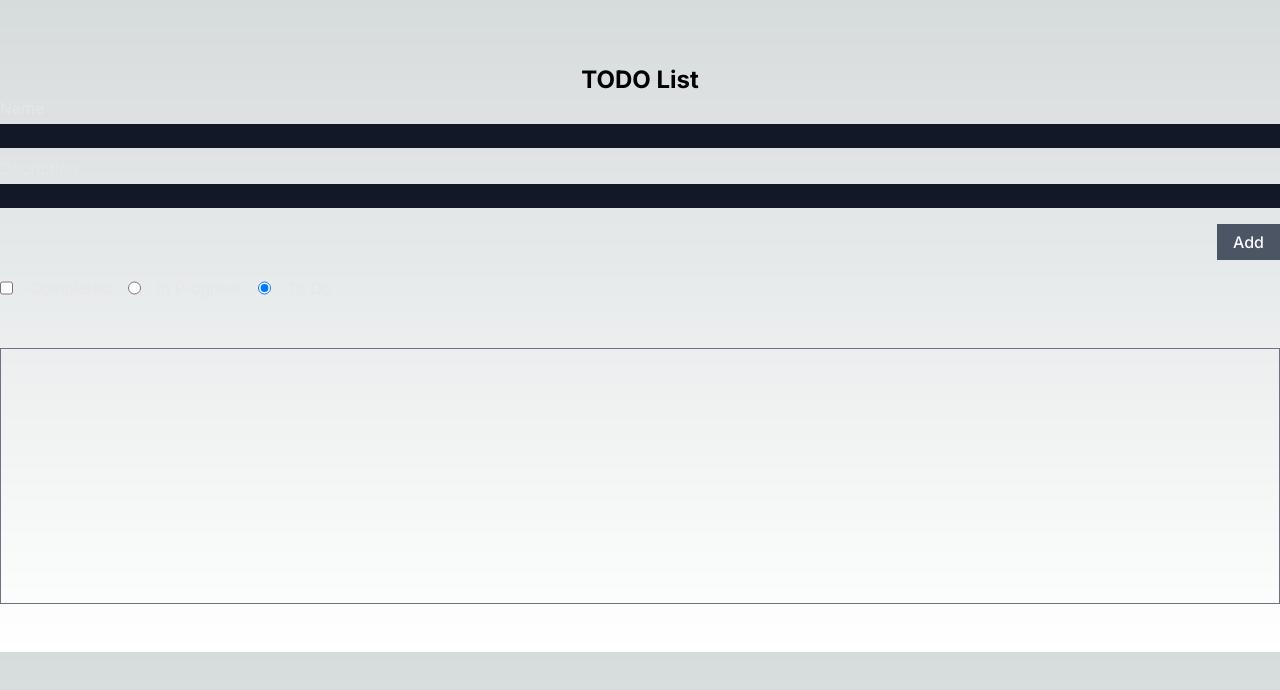
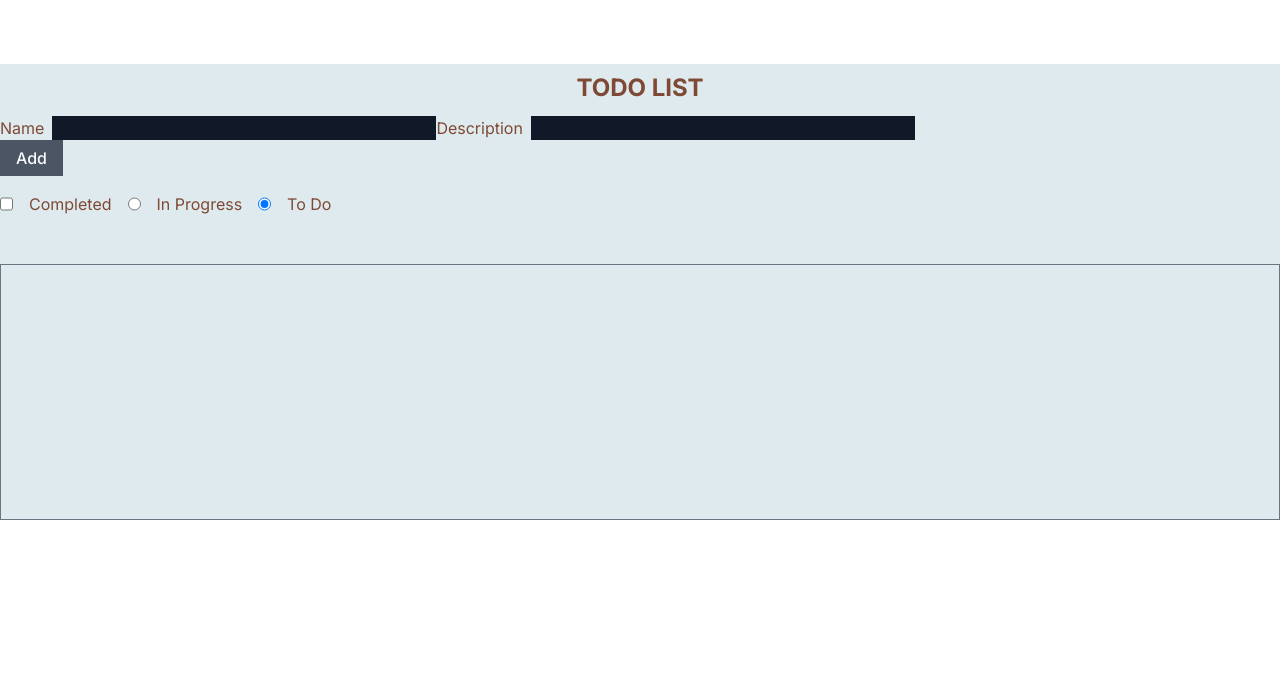
Before and after one commit to sameera222/todolist_task_manager, a Next.js app: page / in a window 1280 px wide. Shown: the top 690 px of the page. Built offline with nearby package versions, Linux system fonts and the light colour scheme.

Commit message:
chore: add styling to the todo list

```diff
--- a/app/components/ToDoList.tsx
+++ b/app/components/ToDoList.tsx
@@ -1,20 +1,19 @@
-'use client';
+"use client";
 
 import { observer } from "mobx-react-lite";
 import React, { ChangeEvent, useState } from "react";
 import { useMst } from "../models/Root";
 import Button from "./Button";
 
-const Cart = observer(() => {
+const ToDoList = observer(() => {
   const { cart } = useMst();
 
   const [name, setName] = useState("");
-  const [description, setDescription] = useState('')
-  const [price, setPrice] = useState(20);
+  const [description, setDescription] = useState("");
   const [status, setStatus] = useState("todo");
 
   const isDisabled = () => {
-    return name === "" || price === 0;
+    return name === "" || description === "";
   };
 
   const handleEditItem = (item: any, newName: string) => {
@@ -35,13 +34,19 @@ const Cart = observer(() => {
   };
 
   return (
-    <div className="w-full mx-auto mt-16">
-      <p className="text-2xl font-bold text-center">TODO List</p>
-      <label className="block">
-        <span className="text-gray-200">Name</span>
+    <div className="w-full mx-auto mt-16 bg-[#deeaee]">
+        <p className="text-2xl font-bold text-center text-[#7e4a35] p-2">
+          TODO LIST
+        </p>
+
+      <div>
+        <label className="flex-grow">
+          <span className="text-[#7e4a35]">Name</span>
           <input
             type="text"
-          className="block w-full mt-1 bg-gray-900 focus:ring-orange-500 focus:border-orange-500"
+            name="name"
+            id='name'
+            className="w-96 ml-2 mt-1 bg-gray-900 focus:ring-orange-500 focus:border-orange-500"
             value={name}
             onChange={(e: ChangeEvent<HTMLInputElement>) => {
               if (e && e.target) {
@@ -50,23 +55,16 @@ const Cart = observer(() => {
             }}
           />
         </label>
-      <label className="block mt-2">
-        <span className="text-gray-200">Decription</span>
-        {/* <input
-          type="number"
-          className="block w-full mt-1 bg-gray-900 focus:ring-orange-500 focus:border-orange-500"
-          min="0.0"
-          step="any"
-          value={price}
-          onChange={(e: ChangeEvent<HTMLInputElement>) => {
-            if (e && e.target) {
-              setPrice(Number(e.target.value));
-            }
-          }}
-        /> */}
+        <label className="mt-2">
+          <span className="text-[#7e4a35] ">
+            Description
+            </span>
+
           <input
             type="text"
-          className="block w-full mt-1 bg-gray-900 focus:ring-orange-500 focus:border-orange-500"
+            name="description"
+            id='description'
+            className="w-96 ml-2 mt-1 bg-gray-900 focus:ring-orange-500 focus:border-orange-500"
             value={description}
             onChange={(e: ChangeEvent<HTMLInputElement>) => {
               if (e && e.target) {
@@ -75,34 +73,21 @@ const Cart = observer(() => {
             }}
           />
         </label>
-      <div className="flex items-center mt-4">
-        <div className="flex flex-col flex-grow space-y-2">
-          <span
-            style={{ fontVariant: "tabular-nums" }}
-            className="text-lg font-bold leading-tight"
-          >
-            {/* ToDo Items: {cart.totalItems} */}
-          </span>
-          <span
-            style={{ fontVariant: "tabular-nums" }}
-            className="flex-grow text-lg font-bold leading-tight"
-          >
-            {/* Total: {cart.totalPrice} */}
-          </span>
-        </div>
+        <div>
           <Button
             disabled={isDisabled()}
             label="Add"
             onClick={() => {
               cart.addCartItem({
                 name,
-              price,
+                description,
                 status,
               });
               setName("");
-            setPrice(20);
+              setDescription("");
             }}
           />
+        </div>
       </div>
       <div className="flex mt-4 space-x-4">
         <input
@@ -110,21 +95,21 @@ const Cart = observer(() => {
           checked={status === "complete"}
           onChange={() => setStatus("complete")}
         />
-        <label className="text-gray-200">Completed</label>
+        <label className="text-[#7e4a35] ">Completed</label>
         <input
           type="radio"
           value="inProgress"
           checked={status === "inProgress"}
           onChange={() => setStatus("inProgress")}
         />
-        <label className="text-gray-200">In Progress</label>
+        <label className="text-[#7e4a35] ">In Progress</label>
         <input
           type="radio"
           value="todo"
           checked={status === "todo"}
           onChange={() => setStatus("todo")}
         />
-        <label className="text-gray-200">To Do</label>
+        <label className="text-[#7e4a35] ">To Do</label>
       </div>
       <div className="h-64 w-full px-3 py-3 my-12 space-y-3 overflow-y-scroll border border-gray-500">
         {handleFilterItems().map((item: any, index: number) => (
@@ -135,6 +120,8 @@ const Cart = observer(() => {
             <div className="flex-grow">
               <input
                 type="text"
+                name="name"
+                id='name'
                 value={item.name}
                 className="bg-transparent focus:outline-none  focus:border-orange-500"
                 onChange={(e: ChangeEvent<HTMLInputElement>) =>
@@ -142,12 +129,13 @@ const Cart = observer(() => {
                 }
               />
             </div>
-            {/* <div>
-            {item.price}</div> */}
+
             <div className="flex-grow">
               <input
                 type="text"
                 value={item.description}
+                name="description"
+            id='description'
                 className="bg-transparent focus:outline-none  focus:border-orange-500"
                 onChange={(e: ChangeEvent<HTMLInputElement>) =>
                   handleEditItem(item, e.target.value)
@@ -169,4 +157,4 @@ const Cart = observer(() => {
   );
 });
 
-export default Cart;
+export default ToDoList;
--- a/app/css/tailwind.css
+++ b/app/css/tailwind.css
@@ -2,10 +2,6 @@
 
 @tailwind base;
 @tailwind components;
-
-:root {
-  @apply antialiased text-white bg-gray-900 font-display;
-}
 
 ::-webkit-scrollbar {
   width: 0.4rem;
@@ -15,12 +11,12 @@
   background: transparent;
 }
 
-::-webkit-scrollbar-thumb {
+  ::-webkit-scrollbar-thumb {
   /* border-radius: 1rem; */
   background: theme("colors.gray.200");
 }
 
-::-webkit-scrollbar-thumb:hover {
+ ::-webkit-scrollbar-thumb:hover {
   background: theme("colors.orange.500");
 }
 
--- a/app/globals.css
+++ b/app/globals.css
@@ -1,27 +1,3 @@
 @tailwind base;
 @tailwind components;
 @tailwind utilities;
-
-:root {
-  --foreground-rgb: 0, 0, 0;
-  --background-start-rgb: 214, 219, 220;
-  --background-end-rgb: 255, 255, 255;
-}
-
-@media (prefers-color-scheme: dark) {
-  :root {
-    --foreground-rgb: 255, 255, 255;
-    --background-start-rgb: 0, 0, 0;
-    --background-end-rgb: 0, 0, 0;
-  }
-}
-
-body {
-  color: rgb(var(--foreground-rgb));
-  background: linear-gradient(
-      to bottom,
-      transparent,
-      rgb(var(--background-end-rgb))
-    )
-    rgb(var(--background-start-rgb));
-}
--- a/app/models/ToDo.ts
+++ b/app/models/ToDo.ts
@@ -8,13 +8,14 @@ import {
 } from "mobx-state-tree";
 
 export const Tag = types.model({
-  name: types.string
+  name: types.string,
+  description: types.string,
 });
 
 export const CartItem = types
   .model({
     name: types.string,
-    price: types.number,
+    description: types.string,
     status: types.optional(
       types.enumeration(["complete", "inProgress", "todo"]),
       "todo"
@@ -25,8 +26,8 @@ export const CartItem = types
     changeName(newName: string) {
       self.name = newName;
     },
-    changePrice(newPrice: number) {
-      self.price = newPrice;
+    changeDescription(newPrice: string) {
+      self.description= newPrice;
     },
     changeStatus(newStatus: "complete" | "inProgress" | "todo") {
       self.status = newStatus;
@@ -54,9 +55,7 @@ export const Cart = types
     get totalItems() {
       return self.items.length;
     },
-    get totalPrice() {
-      return self.items.reduce((sum, entry) => sum + entry.price, 0);
-    },
+
     get completeItems() {
       return self.items.filter(item => item.status === "complete");
     },
--- a/app/page.tsx
+++ b/app/page.tsx
@@ -1,15 +1,17 @@
 "use client";
-import dynamic from "next/dynamic";
-import Head from "next/head";
 import React from "react";
-import Cart from "./components/ToDoList";
+import dynamic from 'next/dynamic'
+
+import ToDoList from "./components/ToDoList";
 import { Provider, rootStore } from "./models/Root";
+
+const NoSSR = dynamic(() => import('./components/ToDoList'), { ssr: false })
 
 export default function Home() {
   return (
     <Provider value={rootStore}>
       <div className="container mx-auto">
-        <Cart />
+        <NoSSR/>
       </div>
     </Provider>
   );
--- a/package.json
+++ b/package.json
@@ -20,7 +20,7 @@
     "mobx-state-tree": "^5.1.8",
     "next": "13.4.10",
     "postcss": "8.4.26",
-    "react": "18.2.0",
+    "react": "18.0.0",
     "react-dom": "18.2.0",
     "tailwindcss": "3.3.3",
     "typescript": "5.1.6"
```
Also changed, not shown: 1 other file (tests, documents, lock files or other folders). Lines whose indentation alone changed are shown as unchanged.
